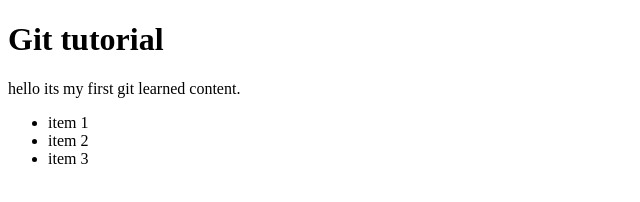
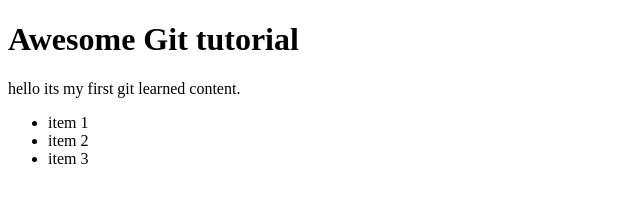
Before and after one commit to misrarmm/Git-Learning, a plain HTML site: page index.html in a window 1280 px wide. Shown: the whole page, without its empty margins (0-640 px from the left). Drawn offline with Linux system fonts and the light colour scheme.

Commit message:
edited h1

```diff
--- a/index.html
+++ b/index.html
@@ -7,7 +7,7 @@
     <title>Git Tutorial</title>
 </head>
 <body>
-    <h1>Git tutorial
+    <h1>Awesome Git tutorial
     </h1>
     <p>hello its my first git learned content.</p>
     <ul>
```
